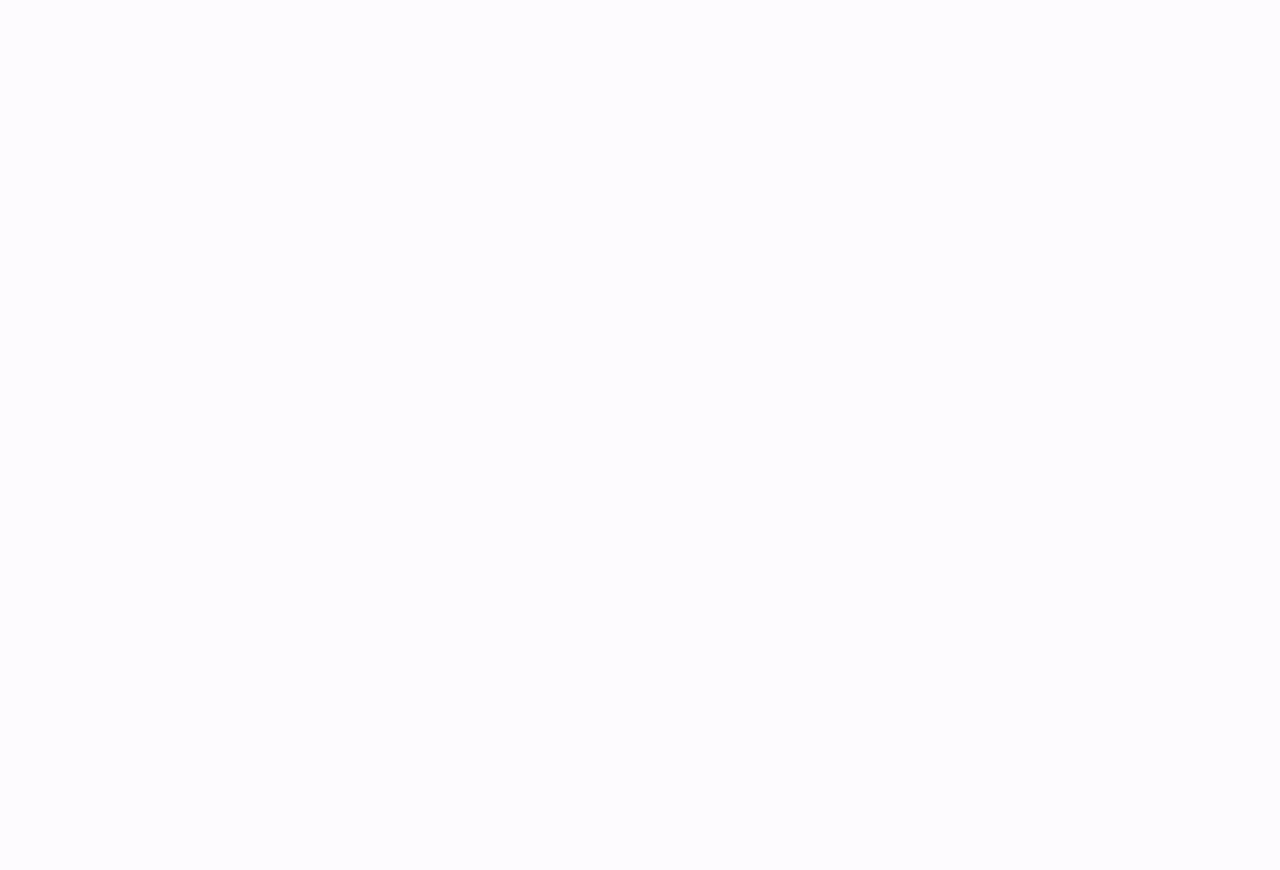
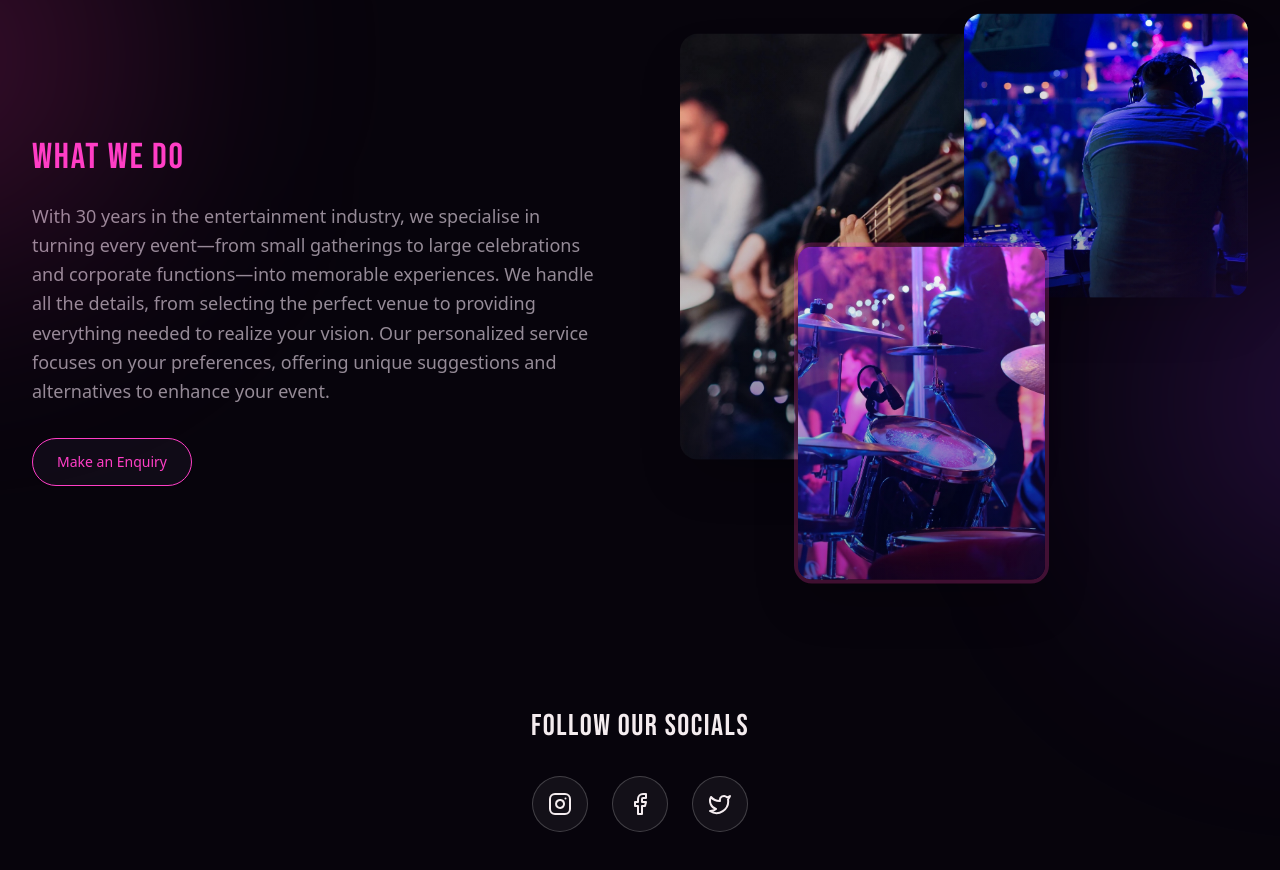
Before and after one commit to jackvdp/mms-website, a Next.js app: page / in a window 1280 px wide. Shown: the part 1300-2170 px from the top of the page. Before the commit the page ends 800 px from the top, so only its background shows below. Built offline with nearby package versions, Linux system fonts and the light colour scheme.

Commit message:
Add about section

```diff
--- a/src/app/page.tsx
+++ b/src/app/page.tsx
@@ -1,5 +1,6 @@
 import { Hero } from "@/components/hero";
 import { Navbar } from "@/components/navbar";
+import { About } from "@/components/about";
 
 export default function Home() {
   return (
@@ -7,6 +8,7 @@
       <Navbar />
       <main>
         <Hero />
+        <About />
       </main>
     </div>
   );
--- /dev/null
+++ b/src/components/about.tsx
@@ -0,0 +1,170 @@
+"use client";
+
+import Image from "next/image";
+import { Button } from "@/components/ui/button";
+import { motion, useScroll, useTransform } from "framer-motion";
+import { useRef } from "react";
+import { Instagram, Facebook, Twitter } from "lucide-react";
+
+const images = [
+  "/media/5532F409-9BE3-4853-AF05-86841C460A35.jpeg",
+  "/media/28A760FD-320A-44A3-8327-E10D4F198A84.jpeg",
+  "/media/7BD28C34-D13B-4AF9-9EE2-8495FA034377.jpeg",
+  "/media/93D5F73E-2398-448B-863A-D9B8CDA55DB1.jpeg",
+];
+
+const fadeInUp = {
+  initial: { opacity: 0, y: 60 },
+  whileInView: { opacity: 1, y: 0 },
+  viewport: { once: true, margin: "-100px" },
+  transition: { duration: 0.8, ease: "easeOut" },
+};
+
+const staggerChildren = {
+  initial: { opacity: 0 },
+  whileInView: { opacity: 1 },
+  viewport: { once: true, margin: "-100px" },
+  transition: { staggerChildren: 0.2 },
+};
+
+export function About() {
+  const containerRef = useRef<HTMLDivElement>(null);
+  const { scrollYProgress } = useScroll({
+    target: containerRef,
+    offset: ["start end", "end start"],
+  });
+
+  const y1 = useTransform(scrollYProgress, [0, 1], [100, -100]);
+  const y2 = useTransform(scrollYProgress, [0, 1], [0, -200]);
+  const y3 = useTransform(scrollYProgress, [0, 1], [50, -150]);
+
+  return (
+    <section ref={containerRef} className="relative overflow-hidden bg-background py-24 md:py-32">
+      {/* Intro Section */}
+      <div className="mx-auto max-w-7xl px-4 sm:px-6 lg:px-8">
+        <motion.div
+          {...fadeInUp}
+          className="text-center mb-20"
+        >
+          <h2 className="font-display text-4xl uppercase tracking-wider text-primary drop-shadow-[0_0_25px_rgba(255,20,147,0.3)] sm:text-5xl md:text-6xl lg:text-7xl mb-6">
+            Professional DJs & Bands
+            <br />
+            <span className="text-foreground">for Weddings & Events</span>
+          </h2>
+          <p className="mx-auto max-w-2xl text-lg text-muted-foreground md:text-xl mb-8">
+            An agency dedicated to providing you with high quality entertainment services for that special occasion.
+          </p>
+          <Button size="lg" className="neon-glow rounded-full">
+            Get in Touch
+          </Button>
+        </motion.div>
+
+        {/* What We Do Section with Parallax Images */}
+        <div className="grid lg:grid-cols-2 gap-12 lg:gap-20 items-center mb-24">
+          {/* Text Content */}
+          <motion.div
+            {...fadeInUp}
+            className="order-2 lg:order-1"
+          >
+            <h3 className="font-display text-3xl uppercase tracking-wider text-primary mb-6 sm:text-4xl">
+              What We Do
+            </h3>
+            <p className="text-lg text-muted-foreground leading-relaxed mb-8">
+              With 30 years in the entertainment industry, we specialise in turning every event—from small gatherings to large celebrations and corporate functions—into memorable experiences. We handle all the details, from selecting the perfect venue to providing everything needed to realize your vision. Our personalized service focuses on your preferences, offering unique suggestions and alternatives to enhance your event.
+            </p>
+            <Button size="lg" variant="outline" className="!border-primary !text-primary hover:!bg-primary/10 rounded-full">
+              Make an Enquiry
+            </Button>
+          </motion.div>
+
+          {/* Parallax Image Grid */}
+          <div className="order-1 lg:order-2 relative h-[500px] md:h-[600px]">
+            <motion.div
+              style={{ y: y1 }}
+              className="absolute top-0 left-0 w-[60%] aspect-[4/5] rounded-2xl overflow-hidden shadow-2xl"
+            >
+              <Image
+                src={images[0]}
+                alt="Event entertainment"
+                fill
+                className="object-cover"
+              />
+              <div className="absolute inset-0 bg-gradient-to-t from-background/40 to-transparent" />
+            </motion.div>
+
+            <motion.div
+              style={{ y: y2 }}
+              className="absolute top-20 right-0 w-[50%] aspect-square rounded-2xl overflow-hidden shadow-2xl"
+            >
+              <Image
+                src={images[1]}
+                alt="DJ performance"
+                fill
+                className="object-cover"
+              />
+              <div className="absolute inset-0 bg-gradient-to-t from-background/40 to-transparent" />
+            </motion.div>
+
+            <motion.div
+              style={{ y: y3 }}
+              className="absolute bottom-0 left-[20%] w-[45%] aspect-[3/4] rounded-2xl overflow-hidden shadow-2xl border-4 border-primary/20"
+            >
+              <Image
+                src={images[2]}
+                alt="Wedding celebration"
+                fill
+                className="object-cover"
+              />
+              <div className="absolute inset-0 bg-gradient-to-t from-background/40 to-transparent" />
+            </motion.div>
+          </div>
+        </div>
+
+        {/* Social Section */}
+        <motion.div
+          initial={{ opacity: 0, y: 40 }}
+          whileInView={{ opacity: 1, y: 0 }}
+          viewport={{ once: true, margin: "-100px" }}
+          transition={{ duration: 0.8 }}
+          className="text-center"
+        >
+          <h3 className="font-display text-2xl uppercase tracking-wider text-foreground mb-8 sm:text-3xl">
+            Follow Our Socials
+          </h3>
+          <motion.div
+            variants={staggerChildren}
+            initial="initial"
+            whileInView="whileInView"
+            viewport={{ once: true }}
+            className="flex justify-center gap-6"
+          >
+            {[
+              { icon: Instagram, href: "#", label: "Instagram" },
+              { icon: Facebook, href: "#", label: "Facebook" },
+              { icon: Twitter, href: "#", label: "Twitter" },
+            ].map(({ icon: Icon, href, label }) => (
+              <motion.a
+                key={label}
+                href={href}
+                variants={{
+                  initial: { opacity: 0, scale: 0.5 },
+                  whileInView: { opacity: 1, scale: 1 },
+                }}
+                whileHover={{ scale: 1.1, y: -4 }}
+                whileTap={{ scale: 0.95 }}
+                className="flex h-14 w-14 items-center justify-center rounded-full border border-white/20 bg-white/5 text-foreground transition-colors hover:border-primary hover:text-primary hover:bg-primary/10"
+                aria-label={label}
+              >
+                <Icon className="h-6 w-6" />
+              </motion.a>
+            ))}
+          </motion.div>
+        </motion.div>
+      </div>
+
+      {/* Background Glow Effects */}
+      <div className="absolute top-1/4 -left-64 w-96 h-96 bg-primary/20 rounded-full blur-[128px] pointer-events-none" />
+      <div className="absolute bottom-1/4 -right-64 w-96 h-96 bg-neon-purple/20 rounded-full blur-[128px] pointer-events-none" />
+    </section>
+  );
+}
```
